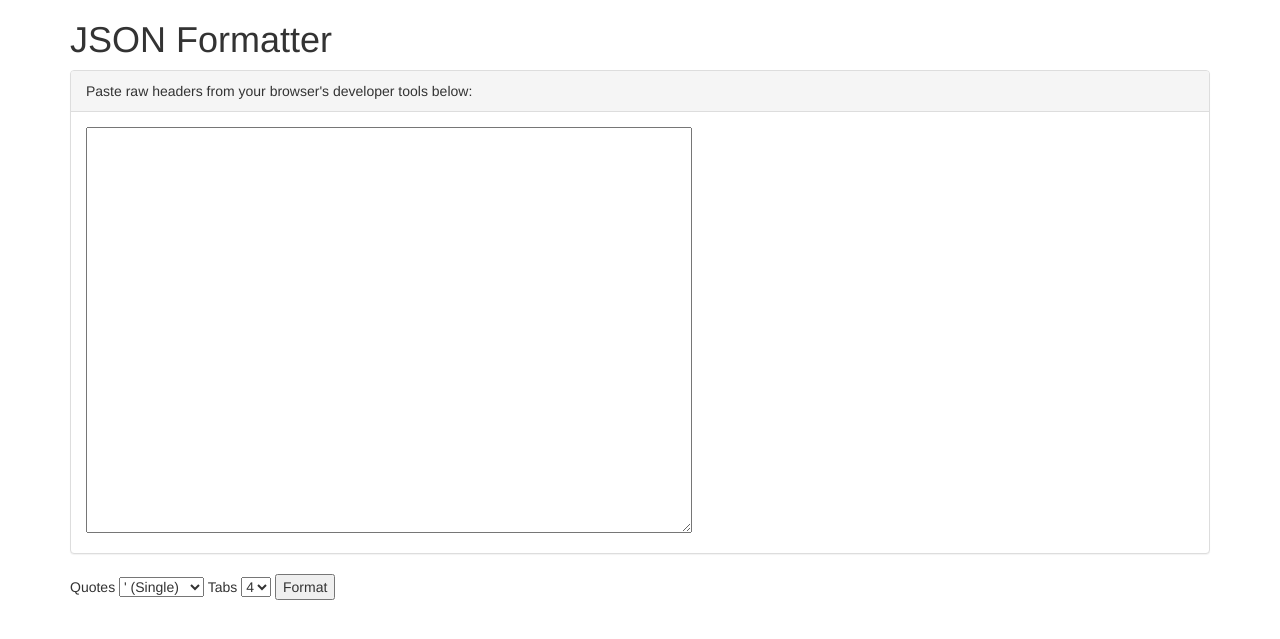
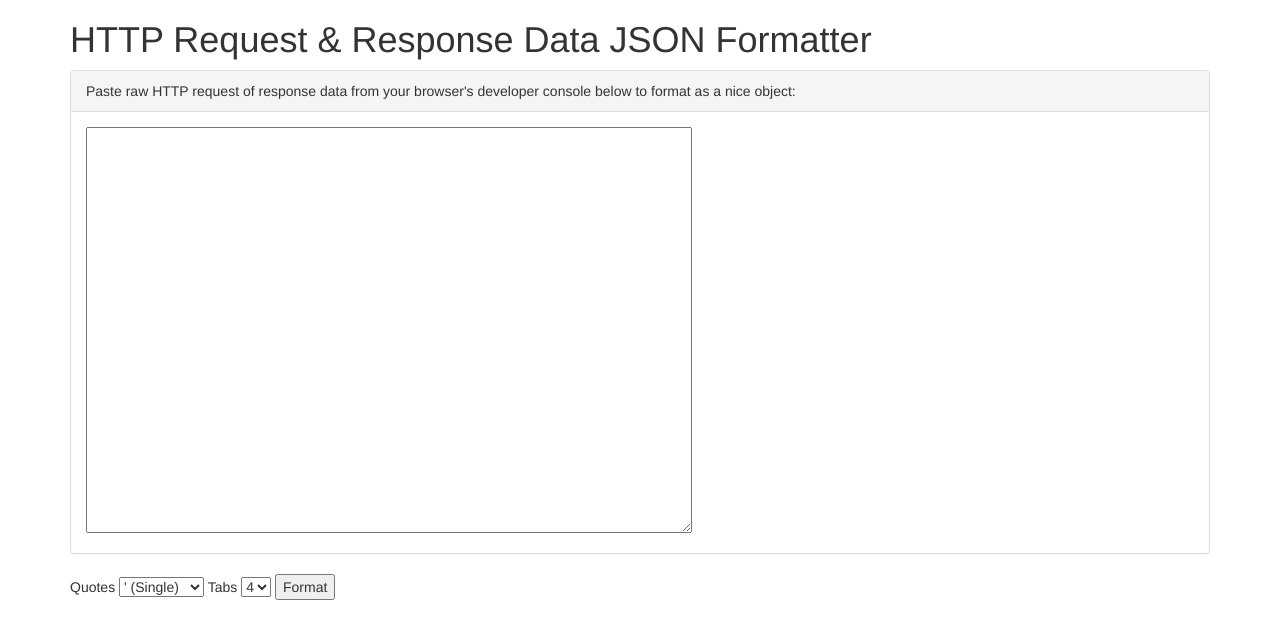
Before and after one commit to dustinglass/flask-json-formatter, a Flask app: page / in a window 1280 px wide. Shown: the top 639 px of the page. Run offline with Flask 2, Linux system fonts and the light colour scheme; some libraries are stand-ins or nearby versions.

Commit message:
Update HTML

```diff
--- a/templates/index.html
+++ b/templates/index.html
@@ -2,8 +2,15 @@
 <html>
 
   <head>
-    <title>JSON Formatter</title>
+    <title>HTTP Request & Response Data JSON Formatter</title>
     <meta charset="utf-8">
+
+    <meta name="description" content="Format HTTP request & response data from your developer console as JSON">
+
+    <meta property="og:title" content="HTTP Request & Response Data Formatter">
+    <meta property="og:type" content="website" />
+    <meta property="og:description" content="Format HTTP request & response data from your developer console as JSON">
+
     <meta name="viewport" content="width=device-width, initial-scale=1">
     <link rel="stylesheet" href="https://maxcdn.bootstrapcdn.com/bootstrap/3.4.0/css/bootstrap.min.css">
     <script src="https://ajax.googleapis.com/ajax/libs/jquery/3.4.0/jquery.min.js"></script>
@@ -12,10 +19,10 @@
 
   <body>
     <div class="container">
-      <h1>JSON Formatter</h1>
+      <h1>HTTP Request & Response Data JSON Formatter</h1>
       <form action="/format">
         <div class="panel panel-default">
-          <div class="panel-heading">Paste raw headers from your browser's developer tools below:</div>
+          <div class="panel-heading">Paste raw HTTP request of response data from your browser's developer console below to format as a nice object:</div>
           <div class="panel-body"><textarea cols=72 rows=20 name="full_text">{{ full_text }}</textarea></div>
         </div>
         Quotes
```
Also changed, not shown: templates/format.html (+10 -3 lines).
